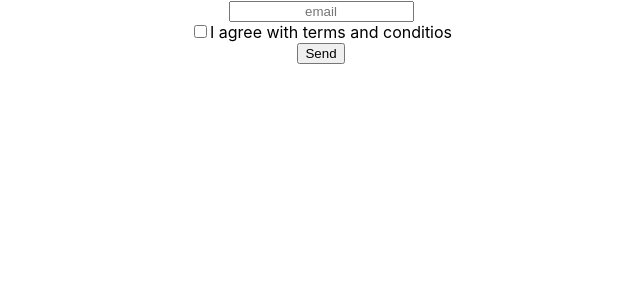
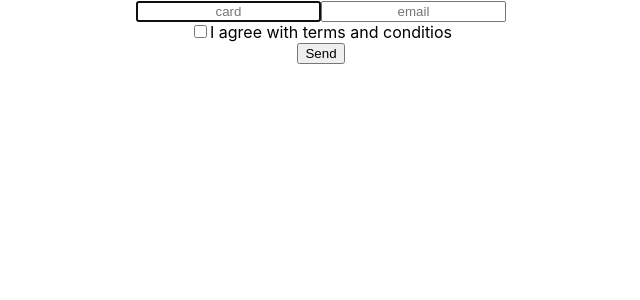
Before and after one commit to RomanChuchev/react-course, a React (Create React App) app: page / in a window 1280 px wide. Shown: the top 300 px of the page, without its empty margins (319-959 px from the left). Built offline with nearby package versions, Linux system fonts and the light colour scheme.

Commit message:
Add ref and focus

```diff
--- a/src/components/form.jsx
+++ b/src/components/form.jsx
@@ -1,14 +1,35 @@
 import React, { Component } from "react";
 
 export default class SubscriptionForm extends Component {
-   state = {
-      email: '',
-      isAgreeWithTerms: false,
+   constructor() {
+      super()
+
+      this.state = {
+         card: '',
+         email: '',
+         isAgreeWithTerms: false,
+      }
+
+      this.cardRef = React.createRef();
+      this.emailRef = React.createRef();
+   }
+
+   componentDidMount() {
+      this.cardRef.current.focus()
    }
 
    handleEmail = (event) => {
       this.setState({email: event.target.value})
    }
+
+   handleCard = (event) => {
+      this.setState(() => ({card: event.target.value}), () => {
+         if(this.state.card.length === 16) {
+            this.emailRef.current.focus()
+         }
+      })
+   }
+
    handleCheckbox = (event) => {
       this.setState({isAgreeWithTerms: event.target.checked})
    }
@@ -29,16 +50,25 @@
 
    }
    render() {
-      const {email, isAgreeWithTerms} = this.state
+      const {card, email, isAgreeWithTerms} = this.state
 
       return (
          <div>
+         <input
+               type="card"
+               name="card "
+               placeholder="card"
+               onChange={this.handleCard}
+               value={card}
+               ref={this.cardRef}
+            />
             <input
                type="email"
                name="email "
                placeholder="email"
                onChange={this.handleEmail}
                value={email}
+               ref={this.emailRef}
             />
             <br />
             <label>
```
